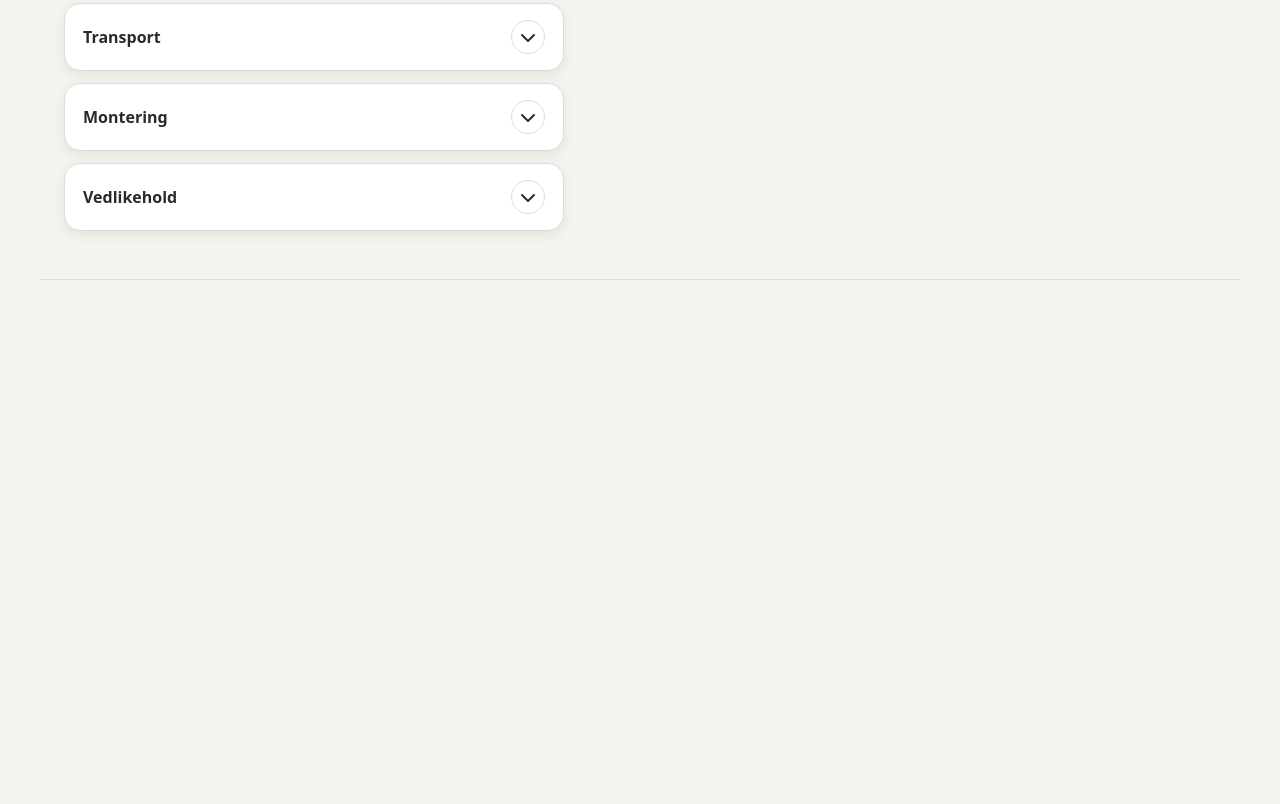
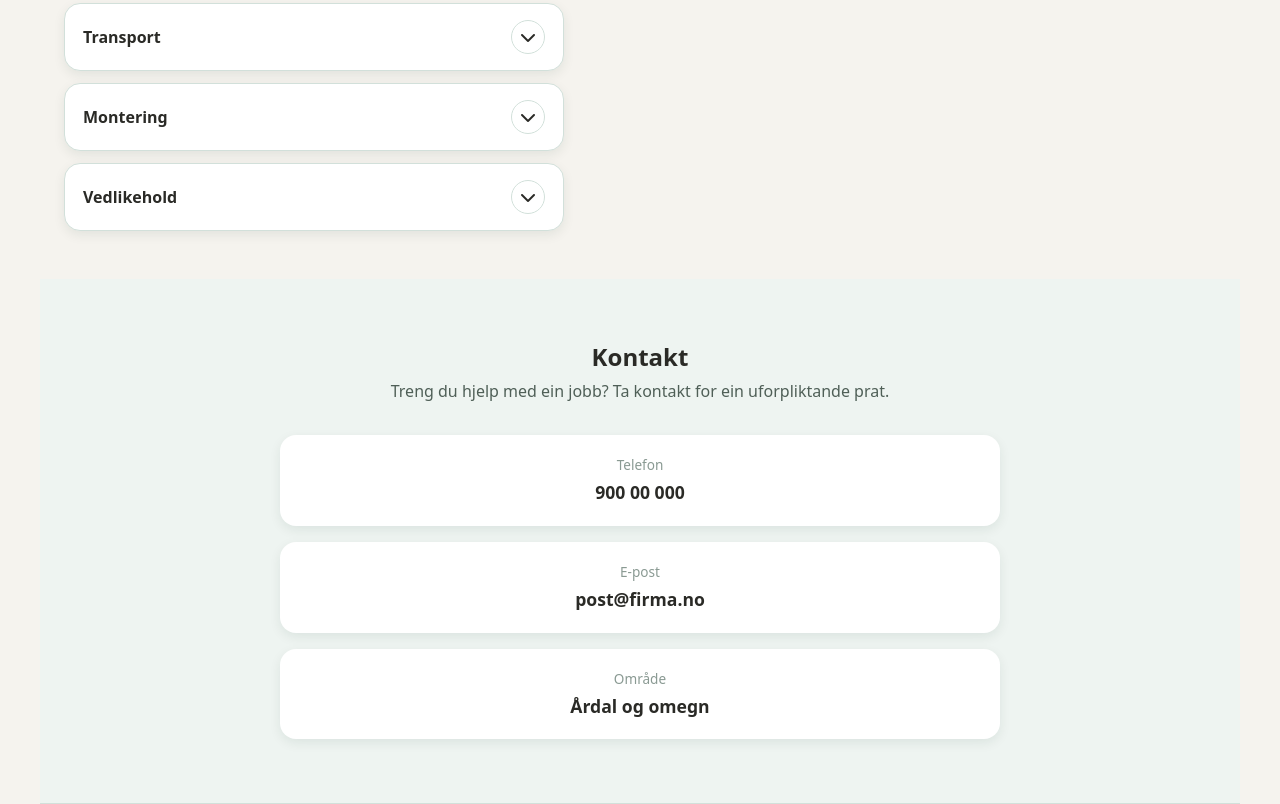
Before and after one commit to AlexanderLislelid/adlani-service, a plain HTML site: page index.html in a window 1280 px wide. Shown: the part 551-1355 px from the top of the page. Before the commit the page ends 831 px from the top, so only its background shows below. Drawn offline with Linux system fonts and the light colour scheme.

Commit message:
Add contact section with styling and contact information

```diff
--- a/css/components.css
+++ b/css/components.css
@@ -143,3 +143,47 @@
   padding-left: 18px;
   line-height: 1.6;
 }
+
+/* contact */
+
+.contact {
+  background: var(--bg-accent);
+  padding: 4rem 1.5rem;
+}
+
+.contact-wrapper {
+  max-width: 720px;
+  margin-inline: auto;
+  text-align: center;
+}
+
+.contact-cards {
+  margin-top: 2rem;
+  display: grid;
+  gap: 1rem;
+}
+
+.contact-card {
+  background: var(--bg-card);
+  padding: 1.25rem;
+  border-radius: var(--radius-16);
+  box-shadow: var(--shadow-soft);
+  text-decoration: none;
+  color: var(--text-primary);
+  display: grid;
+  gap: 0.25rem;
+}
+
+.contact-card:hover {
+  transform: translateY(-2px);
+}
+
+.contact-label {
+  font-size: 0.85rem;
+  color: var(--text-muted);
+}
+
+.contact-value {
+  font-size: 1.1rem;
+  font-weight: 600;
+}
--- a/index.html
+++ b/index.html
@@ -97,7 +97,32 @@
           </div>
         </div>
       </section>
-      <section id="contact"></section>
+      <section id="contact" class="contact">
+        <div class="contact-wrapper">
+          <h2>Kontakt</h2>
+
+          <p>
+            Treng du hjelp med ein jobb? Ta kontakt for ein uforpliktande prat.
+          </p>
+
+          <div class="contact-cards">
+            <a href="tel:90000000" class="contact-card">
+              <span class="contact-label">Telefon</span>
+              <span class="contact-value">900 00 000</span>
+            </a>
+
+            <a href="mailto:post@firma.no" class="contact-card">
+              <span class="contact-label">E-post</span>
+              <span class="contact-value">post@firma.no</span>
+            </a>
+
+            <div class="contact-card">
+              <span class="contact-label">Område</span>
+              <span class="contact-value">Årdal og omegn</span>
+            </div>
+          </div>
+        </div>
+      </section>
     </main>
     <footer></footer>
   </body>
```
Also changed, not shown: 1 other file.
